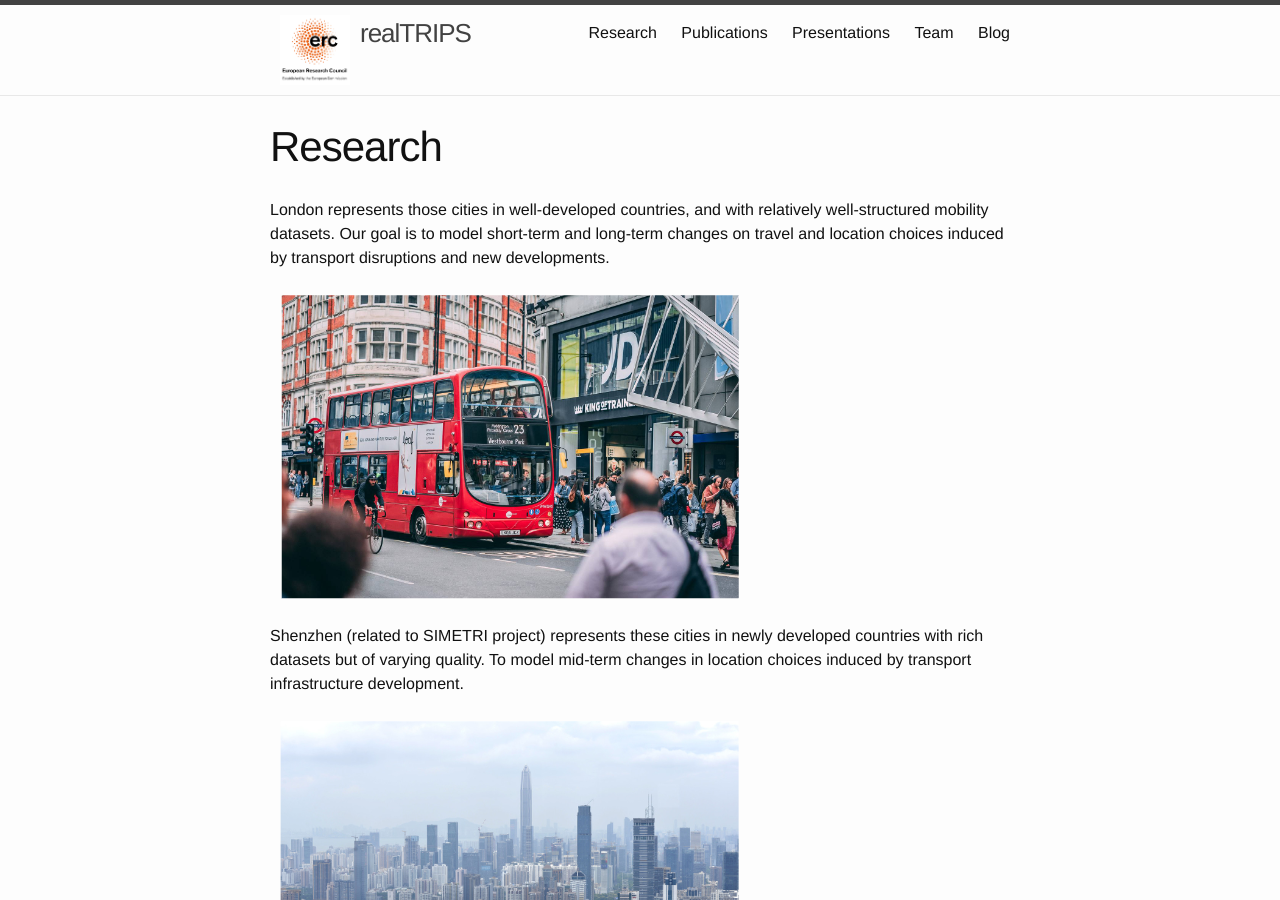
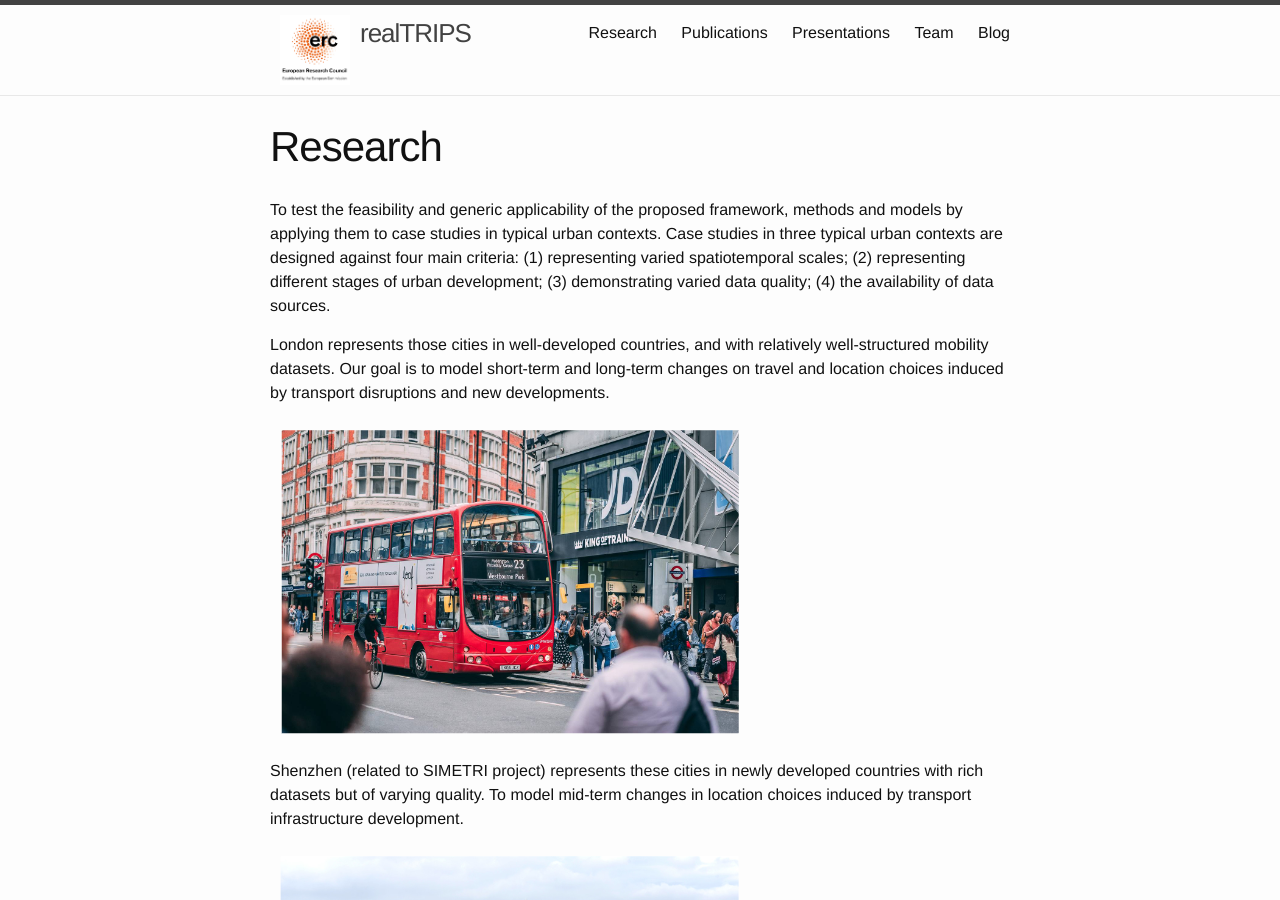
Before and after one commit to c-zhong-ucl-ac-uk/realTRIPS, a Jekyll site: the page built from research.md, in a window 1280 px wide and 900 px high. Built offline with Jekyll 4.4.1, drawn with Linux system fonts in a browser that asks for light colours; some of the changed text lies outside the part shown.

Commit message:
Update research.md

```diff
--- a/research.md
+++ b/research.md
@@ -4,9 +4,12 @@
 tagline:
 ---
 
+To test the feasibility and generic applicability of the proposed framework, methods and models by applying them to case studies in typical urban contexts. Case studies in three typical urban contexts are designed against four main criteria: (1) representing varied spatiotemporal scales; (2) representing different stages of urban development; (3) demonstrating varied data quality; (4) the availability of data sources.
+
+
 London represents those cities in well-developed countries, and with relatively well-structured mobility datasets.
 Our goal is to model short-term and long-term changes on travel and location choices induced by transport disruptions and new developments.
-<figure style="width:70%; padding:10px;" >
+<figure style="width:100%; padding:10px;" >
 	<a href="https://c-zhong-ucl-ac-uk.github.io/realTRIPS/london.html">
 		<img src="{{site.baseurl}}/figures/cities/london.png"/>
 	</a>
@@ -16,7 +19,7 @@
 
 Shenzhen (related to SIMETRI project) represents these cities in newly developed countries with rich datasets but of varying quality.
 To model mid-term changes in location choices induced by transport infrastructure development.
-<figure style="width:70%; padding:10px;" >
+<figure style="width:100%; padding:10px;" >
 	<a href="https://c-zhong-ucl-ac-uk.github.io/realTRIPS/shenzhen.html">
 		<img src="{{site.baseurl}}/figures/cities/shenzhen.png"/>
 	</a>
@@ -26,11 +29,14 @@
 Nairobi represents those cities in developing countries facing data poverty issues but needing formal urban planning urgently.
 An example application will be developed as mapping dynamic urban space for long-term strategic planning of natural hazard scenarios.
 
-<figure style="width:70%; padding:10px;" >
+<figure style="width:100%; padding:10px;" >
 	<a href="https://c-zhong-ucl-ac-uk.github.io/realTRIPS/nairobi.html">
 		<img src="{{site.baseurl}}/figures/cities/nairobi.png"/>
 	</a>
 </figure>
+
+
+More case studies will be added along we developing our project.
 
 
 
```
